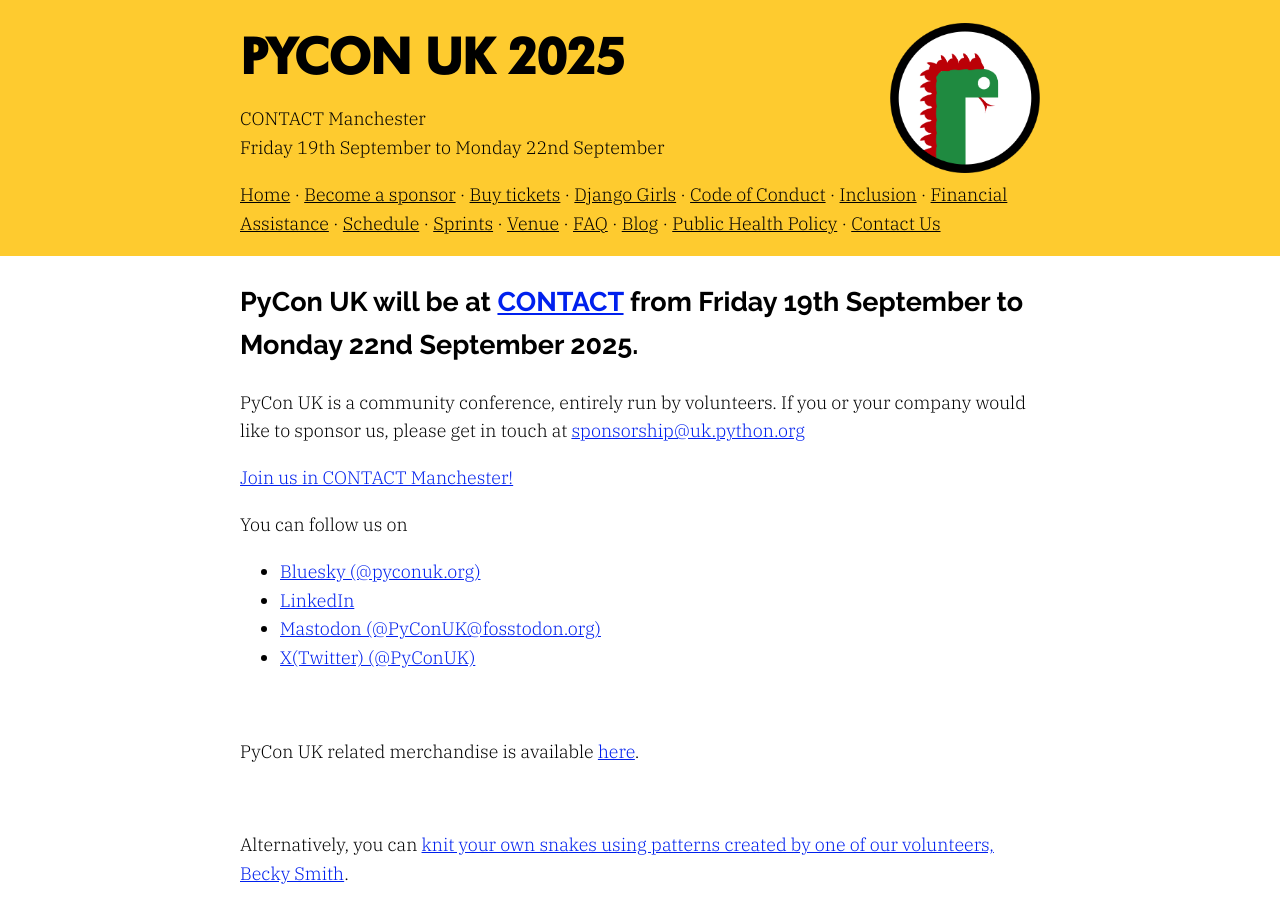
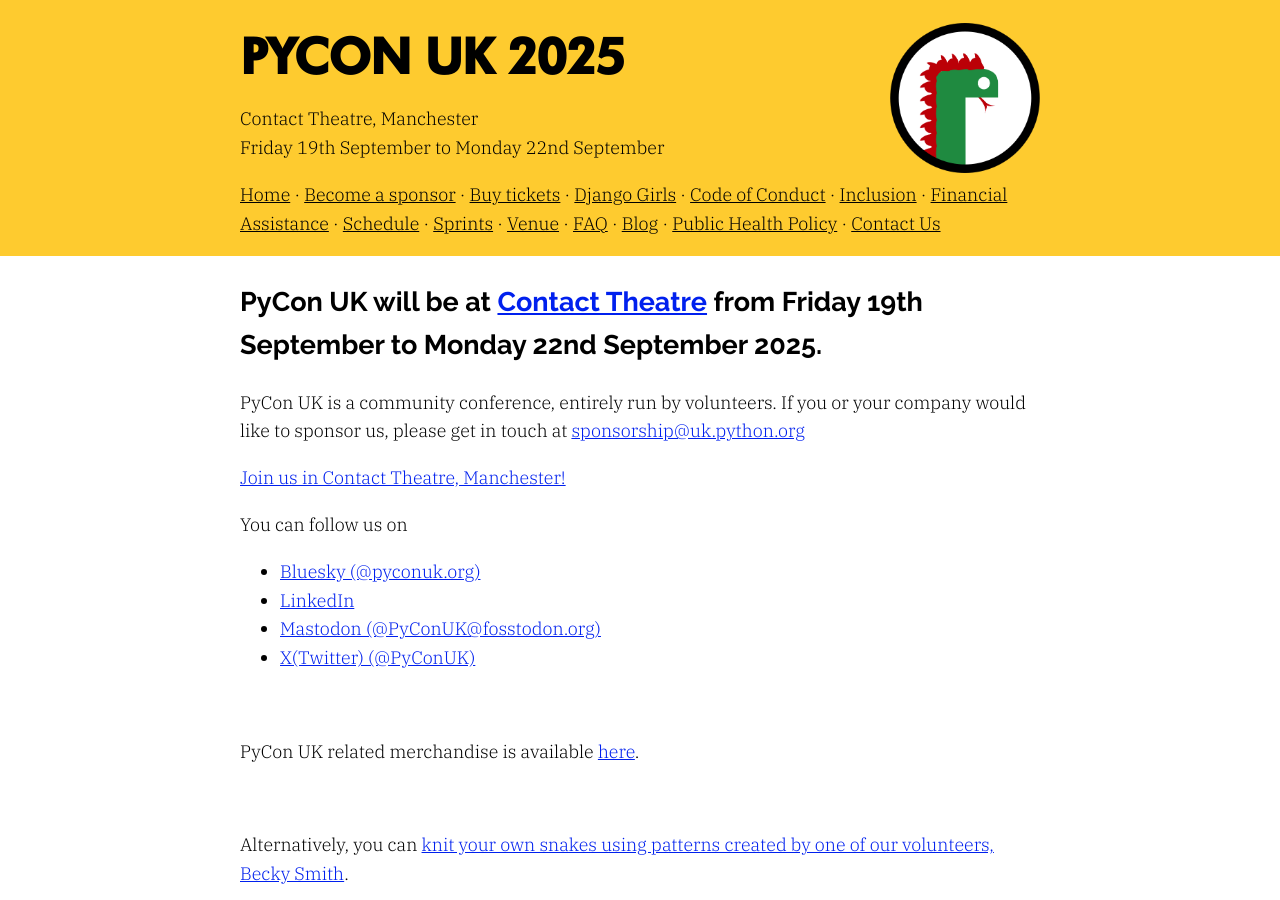
Before and after one commit to gma/2025.pyconuk.org, a Jekyll site: the page built from src/index.md, in a window 1280 px wide and 900 px high. Built offline with Jekyll 4.4.1, drawn with Linux system fonts in a browser that asks for light colours.

Commit message:
Change 'CONTACT' to 'Contact Theatre'
I think the theatre use the capitalised word "CONTACT" as their
logo, but often go by the more descriptive "Contact Theatre". For
example, they use "Contact Theatre" in the screen reader-aware h1
tag on their home page, and in the title of their YouTube channel.

"Contact Theatre" is also how the venue is identified on Google Maps, so
I imagine this'll help people who are planning their trip.

I hope I'm not coming across as a pedant here, but (as a Manchester
local) I didn't know what CONTACT referred to and didn't try searching
for "contact Manchester". As soon as I knew it was a theatre I knew how
to look it up.

```diff
--- a/_config.yml
+++ b/_config.yml
@@ -40,7 +40,7 @@ cfp_end: Sunday 11th May 2025
 django_girls_date: Saturday 20th September
 young_coders_date: Saturday 20th September
 
-con_location: CONTACT Manchester
+con_location: Contact Theatre, Manchester
 con_director: Becky Smith
 
 con_vat_number: GB431251341
--- a/src/_data/links.yaml
+++ b/src/_data/links.yaml
@@ -20,7 +20,7 @@ md:
     mastodon: "[Mastodon (@PyConUK@fosstodon.org)](https://fosstodon.org/@PyConUK)"
     twitter: "[X(Twitter) (@PyConUK)](https://twitter.com/pyconuk)"
 
-    contactmcr: "[CONTACT](https://contactmcr.com)"
+    contactmcr: "[Contact Theatre](https://contactmcr.com)"
 
   short:
     bluesky: "[Bluesky](https://bsky.app/profile/pyconuk.org)"
@@ -29,7 +29,7 @@ md:
     mastodon: "[Mastodon](https://fosstodon.org/@PyConUK)"
     twitter: "[X(Twitter)](https://twitter.com/pyconuk)"
 
-    contactmcr: "[CONTACT](https://contactmcr.com)"
+    contactmcr: "[Contact Theatre](https://contactmcr.com)"
 
 html:
   long:
@@ -38,7 +38,7 @@ html:
     mastodon: '<a href="https://fosstodon.org/@PyConUK">Mastodon (@PyConUK@fosstodon.org)</a>'
     twitter: '<a href="https://twitter.com/pyconuk">X(Twitter) (@PyConUK)</a>'
 
-    contactmcr: '<a href="https://contactmcr.com">CONTACT</a>'
+    contactmcr: '<a href="https://contactmcr.com">Contact Theatre</a>'
 
   short:
     bluesky: '<a href="https://bsky.app/profile/pyconuk.org">Bluesky</a>'
@@ -46,4 +46,4 @@ html:
     mastodon: '<a href="https://fosstodon.org/@PyConUK">Mastodon</a>'
     twitter: '<a href="https://twitter.com/pyconuk">X(Twitter)</a>'
 
-    contactmcr: '<a href="https://contactmcr.com">CONTACT</a>'
+    contactmcr: '<a href="https://contactmcr.com">Contact Theatre</a>'
```
